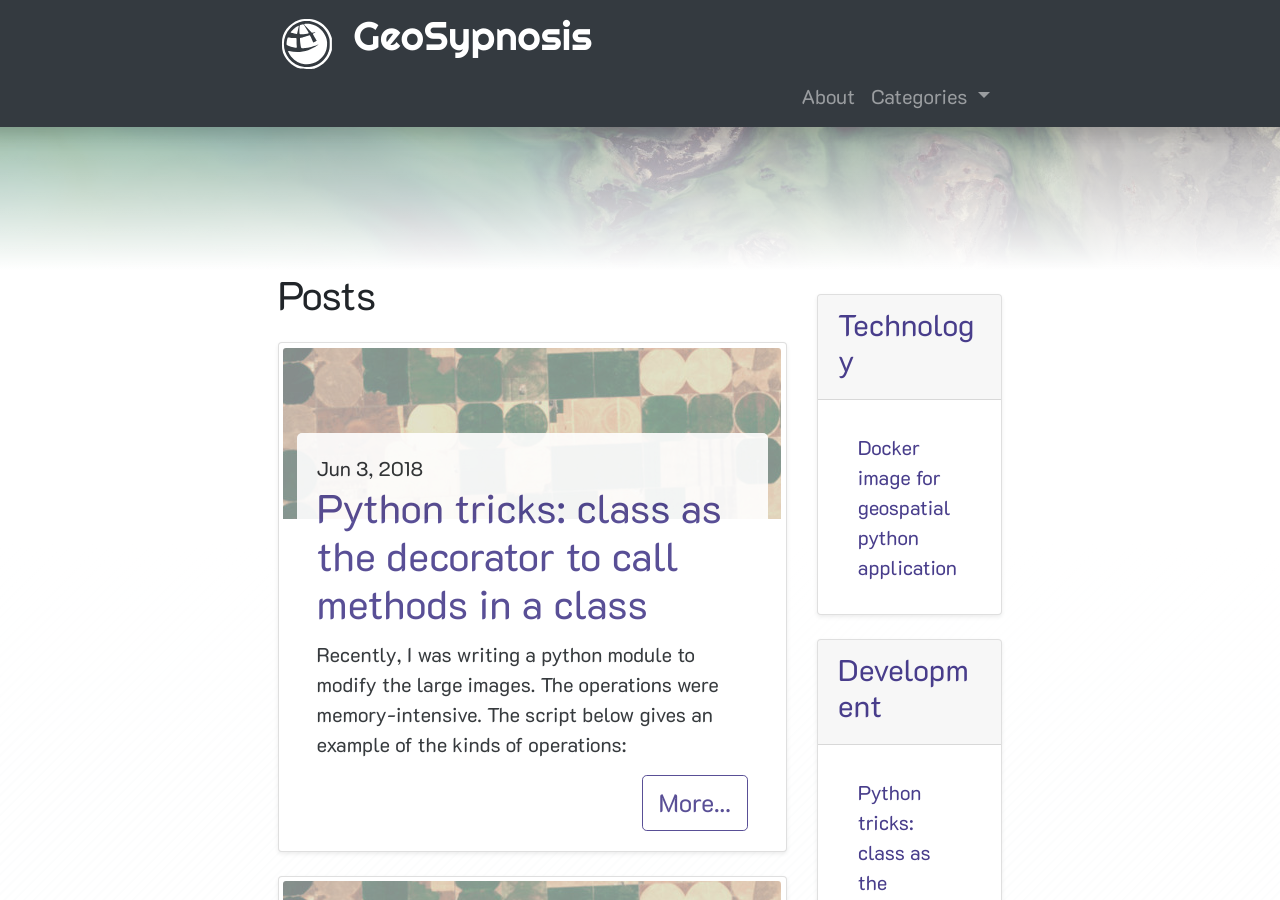
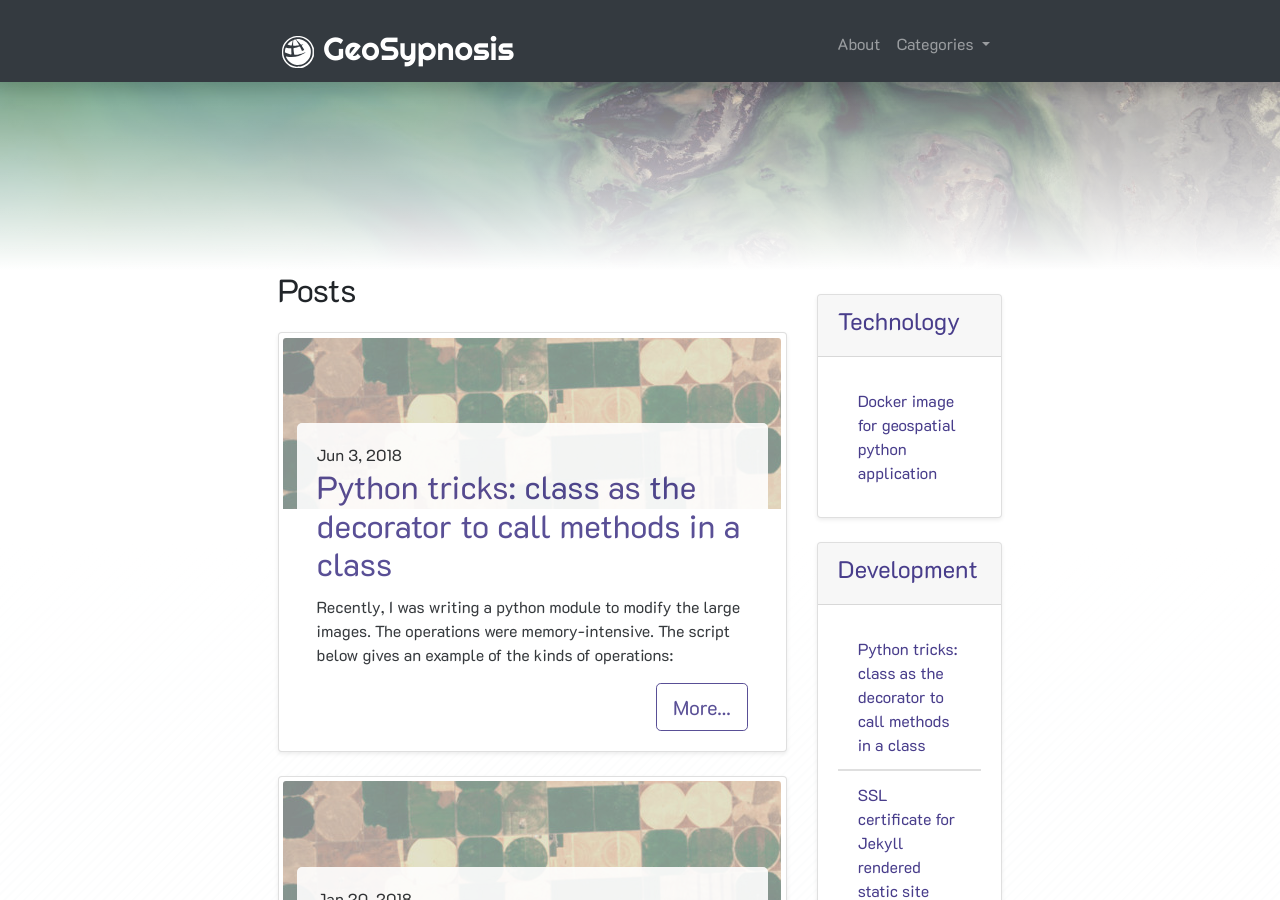
Before and after one commit to Geosynopsis/geosynopsis.github.io, a Jekyll site: the page built from index.html, in a window 1280 px wide and 900 px high. Built offline with Jekyll 4.4.1, drawn with Linux system fonts in a browser that asks for light colours; nearby versions of some CDN libraries; the list of posts is cut into pages by our own code.

Commit message:
New layout

```diff
--- a/_includes/footer.html
+++ b/_includes/footer.html
@@ -1,7 +1,7 @@
-<div class="row align-items-center justify-content-center">
+<div class="row align-items-center justify-content-center p-3">
     <div class="col-sm-5" align="center">
         <ul class="contact-list text-light">
-            <li><h2 class="h2text-light">{{ site.title | escape }}</h2></li>
+            <li><h3 class="h3 text-light">{{ site.title | escape }}</h3></li>
             <li class="mt-1 mb-1">
                 {% if site.author %}
                 {{ site.author | escape }}
@@ -10,7 +10,7 @@
                 {% endif %}
             </li>
             {% if site.email %}
-            <li><a class="fa-lg text-light" href="mailto:{{ site.email }}">{{ site.email }}</a></li>
+            <li><a class="text-light" href="mailto:{{ site.email }}">{{ site.email }}</a></li>
             {% endif %}
         </ul>
     </div>
--- a/_includes/header.html
+++ b/_includes/header.html
@@ -3,20 +3,17 @@
     {% assign page_paths = site.header_pages | default: default_paths %}
     <nav id="main-nav"
          class="navbar navbar-expand-lg navbar-dark row align-items-center justify-content-center bg-dark shadow position-absolute">
-        <div class="col-sm-7">
-            <a class="navbar-brand title-svg" href="{{'/' | relative_url }}">
-                {% include site-logo.svg fill="white"%}
-            </a>
-            <a class="navbar-brand" href="{{'/' | relative_url }}">
-                <h2 class="h2 site-title">{{site.title}}</h2>
-            </a>
+        <div class="col-sm-7 pt-3">
+                <a class="navbar-brand" href="{{'/' | relative_url }}">
+                    <h2 class="title-svg site-title">{% include site-logo.svg fill="white"%} {{site.title}}</h2>
+                </a>
             {% if page_paths %}
-            <button class="navbar-toggler mr-auto" type="button" data-toggle="collapse"
+            <button class="navbar-toggler float-right" type="button" data-toggle="collapse"
                     data-target="#navbarNavAltMarkup"
                     aria-controls="navbarNavAltMarkup" aria-expanded="false" aria-label="Toggle navigation">
                 <span class="navbar-toggler-icon"></span>
             </button>
-            <div class="collapse navbar-collapse mr-auto" id="navbarNavAltMarkup">
+            <div class="collapse navbar-collapse float-right" id="navbarNavAltMarkup">
                 <div class="navbar-nav ml-auto">
                     {% for path in page_paths %}
                     {% assign my_page = site.pages | where: "path", path | first %}
--- a/_layouts/default.html
+++ b/_layouts/default.html
@@ -24,5 +24,6 @@
         integrity="sha384-a5N7Y/aK3qNeh15eJKGWxsqtnX/wWdSZSKp+81YjTmS15nvnvxKHuzaWwXHDli+4"
         crossorigin="anonymous"></script>
 <script src="/assets/scrolltop.js"></script>
+<script src="/assets/offcanvas.js"></script>
 </body>
 </html>
--- a/assets/main.scss
+++ b/assets/main.scss
@@ -5,7 +5,7 @@
 
 //$primary: purple;
 $primary: darkslateblue;
-$font-size-base: 1.25rem;
+//$font-size-base: 1.25rem;
 $font-family-base: 'K2D', sans-serif;
 $banner-background: url("/assets/images/home-bg.jpg");
 $background-image: url("/assets/images/bgcanvas.png");
@@ -33,6 +33,7 @@ html, body {
 
 footer {
   position: relative !important;
+  margin-top: 5vh;
   width: 100%;
   bottom: 0;
   min-height: 30vh;
@@ -41,8 +42,8 @@ footer {
 
 
 .title-svg {
-  width: $h1-font-size;
-  height: $h1-font-size;
+  width: $h2-font-size;
+  height: $h2-font-size;
 }
 
 #main-nav {
--- /dev/null
+++ b/assets/offcanvas.js
@@ -0,0 +1,10 @@
+/**
+ * Created by abheeman on 06.11.18.
+ */
+$(function () {
+  'use strict';
+
+  $('[data-toggle="offcanvas"]').on('click', function () {
+    $('.offcanvas-collapse').toggleClass('open')
+  })
+})
```
Also changed, not shown: assets/scrolltop.js (line endings or trailing spaces).
